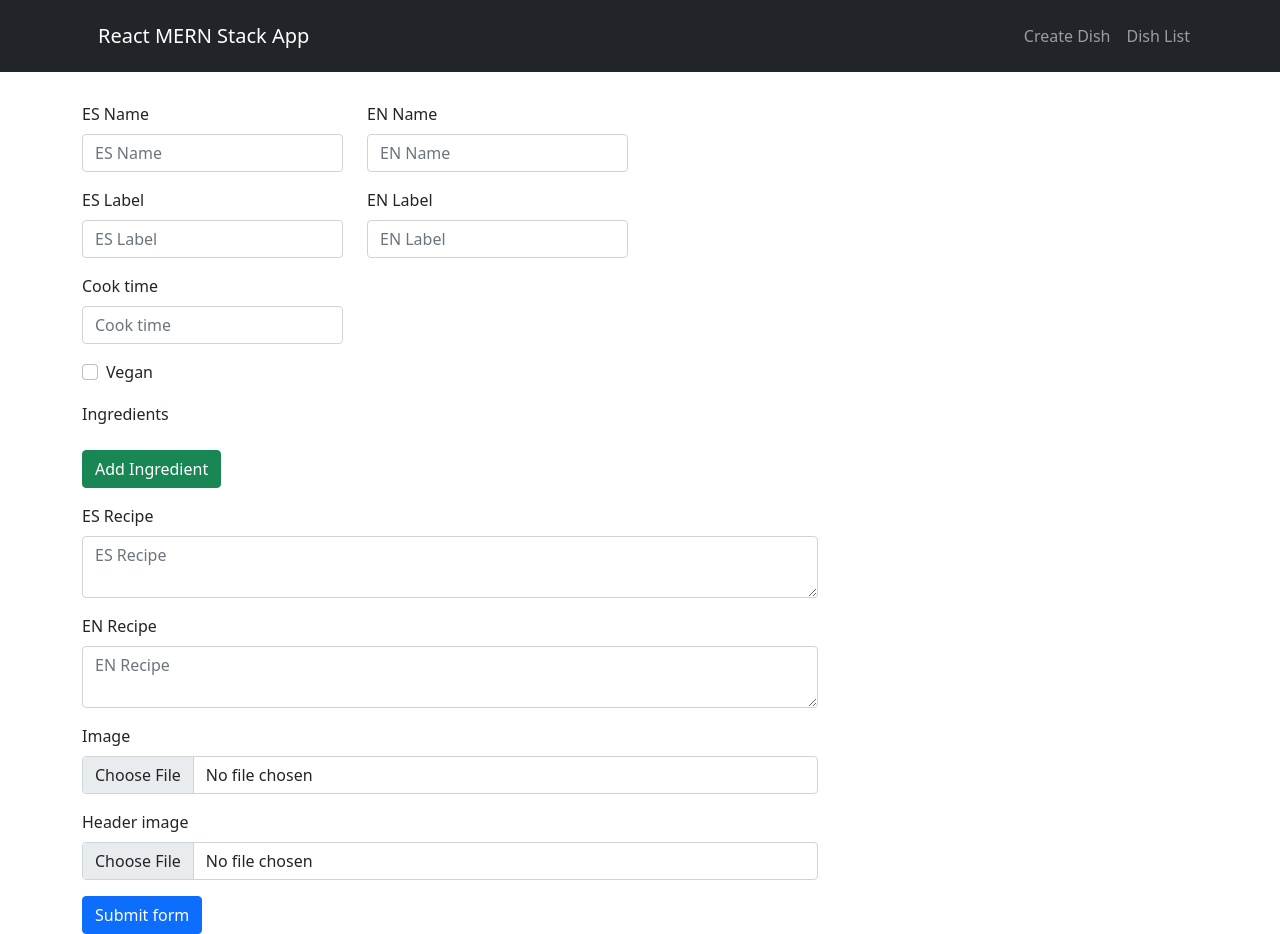
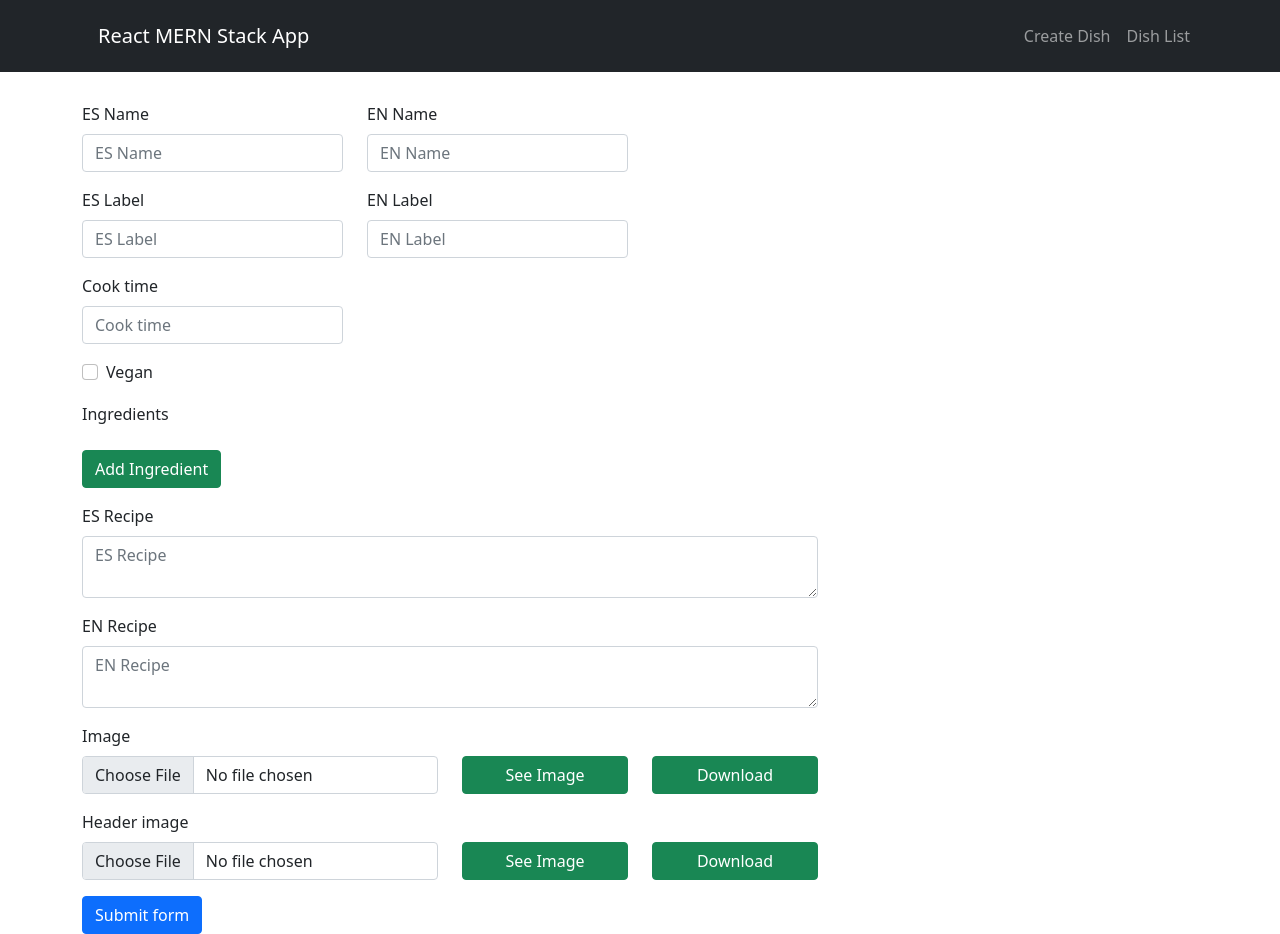
Before and after one commit to MarcosDolce23/dish-crud, a React (Create React App) app: page / in a window 1280 px wide. Built offline with nearby package versions, Linux system fonts and the light colour scheme.

Commit message:
Agrego botones para ver y descargar imagenes

```diff
--- a/src/Components/DishForm.js
+++ b/src/Components/DishForm.js
@@ -2,6 +2,7 @@ import React from "react";
 import { useState, useEffect } from "react";
 import { Form, Row, Col, Button } from "react-bootstrap";
 import IngredientsDropdown from "./IngredientsDropdown";
+import 'bootstrap/dist/css/bootstrap.min.css';
 
 const DishForm = ({ initialValues, onSubmit }) => {
     const [formData, setFormData] = useState({ ...initialValues });
@@ -117,13 +118,15 @@ const DishForm = ({ initialValues, onSubmit }) => {
     const handleImage = async (e) => {
         const file = e.target.files[0];
         const base64 = await convertBase64(file);
-        setFormData({ ...formData, image: file.name, base64Image: base64 });
+        const name = getRandomInt() + '-image' + file.name.substr(-3);
+        setFormData({ ...formData, image: name, base64Image: base64 });
     };
 
     const handleHeaderImage = async (e) => {
         const file = e.target.files[0];
         const base64 = await convertBase64(file);
-        setFormData({ ...formData, headerImage: file.name, base64Header: base64 });
+        const name = getRandomInt() + '-header' + file.name.substr(-3);
+        setFormData({ ...formData, headerImage: name, base64Header: base64 });
     };
 
     const convertBase64 = (file) => {
@@ -255,25 +258,53 @@ const DishForm = ({ initialValues, onSubmit }) => {
                     <Form.Control.Feedback>Looks good!</Form.Control.Feedback>
                 </Form.Group>
             </Row>
+            <Form.Label>Image</Form.Label>
             <Row className="mb-3">
-                <Form.Group as={Col} md="8" controlId="validationCustom09">
-                    <Form.Label>Image</Form.Label>
+                <Form.Group as={Col} md="4" controlId="validationCustom09">
                     <Form.Control
                         type="file"
                         onChange={e => handleImage(e)}
                     />
                     <Form.Control.Feedback>Looks good!</Form.Control.Feedback>
                 </Form.Group>
+                <Col md="2">
+                    <div className="d-grid gap-2">
+                        <Button
+                            variant="success"
+                        >See Image</Button>
+                    </div>
+                </Col>
+                <Col md="2">
+                    <div className="d-grid gap-2">
+                        <Button
+                            variant="success"
+                        >Download</Button>
+                    </div>
+                </Col>
             </Row>
+            <Form.Label>Header image</Form.Label>
             <Row className="mb-3">
-                <Form.Group as={Col} md="8" controlId="validationCustom10">
-                    <Form.Label>Header image</Form.Label>
+                <Form.Group as={Col} md="4" controlId="validationCustom10">
                     <Form.Control
                         type="file"
                         onChange={e => handleHeaderImage(e)}
                     />
                     <Form.Control.Feedback>Looks good!</Form.Control.Feedback>
                 </Form.Group>
+                <Col md="2">
+                    <div className="d-grid gap-2">
+                        <Button
+                            variant="success"
+                        >See Image</Button>
+                    </div>
+                </Col>
+                <Col md="2">
+                    <div className="d-grid gap-2">
+                        <Button
+                            variant="success"
+                        >Download</Button>
+                    </div>
+                </Col>
             </Row>
             <Button xs="12" type="submit">Submit form</Button>
         </Form>
```
